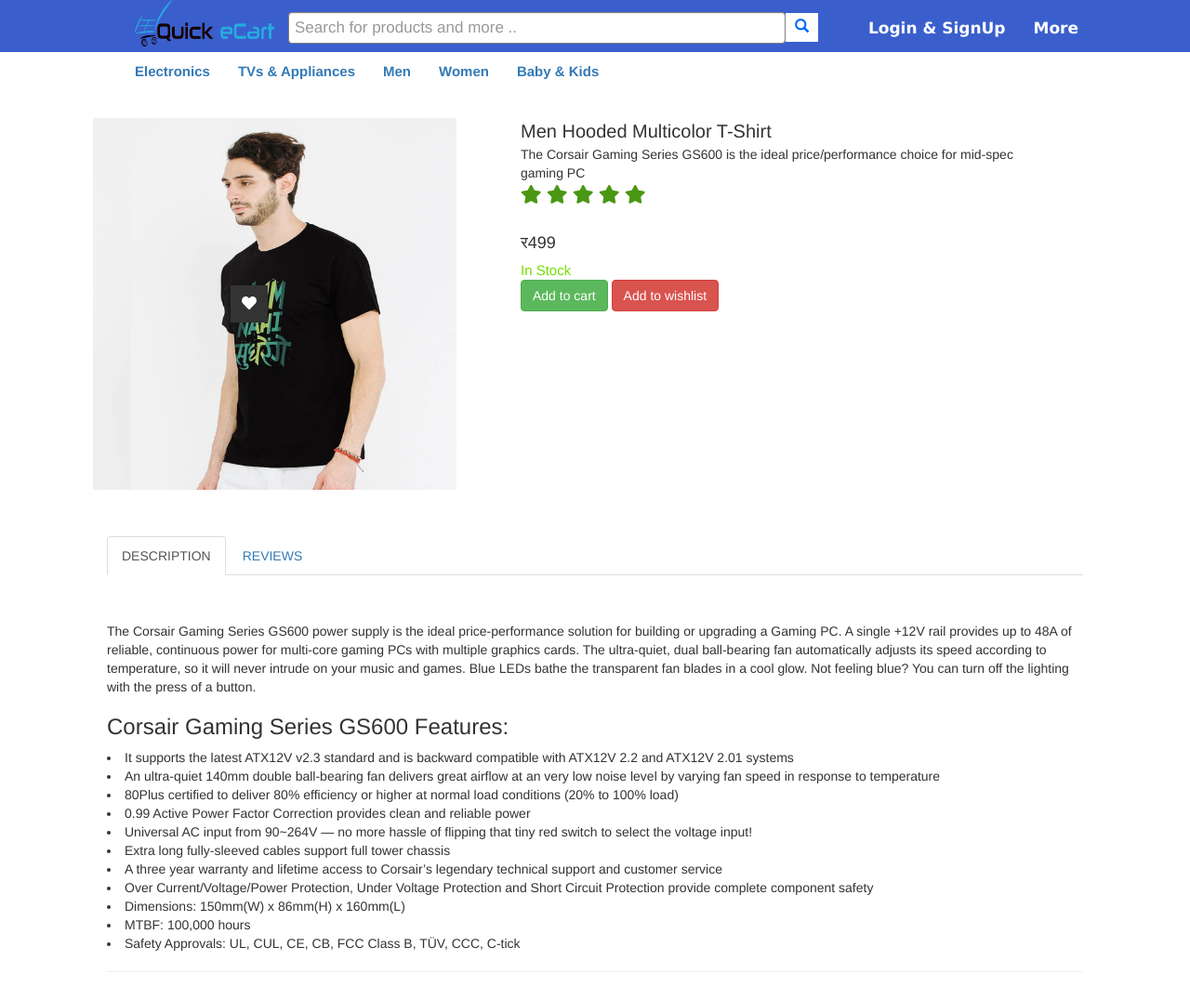
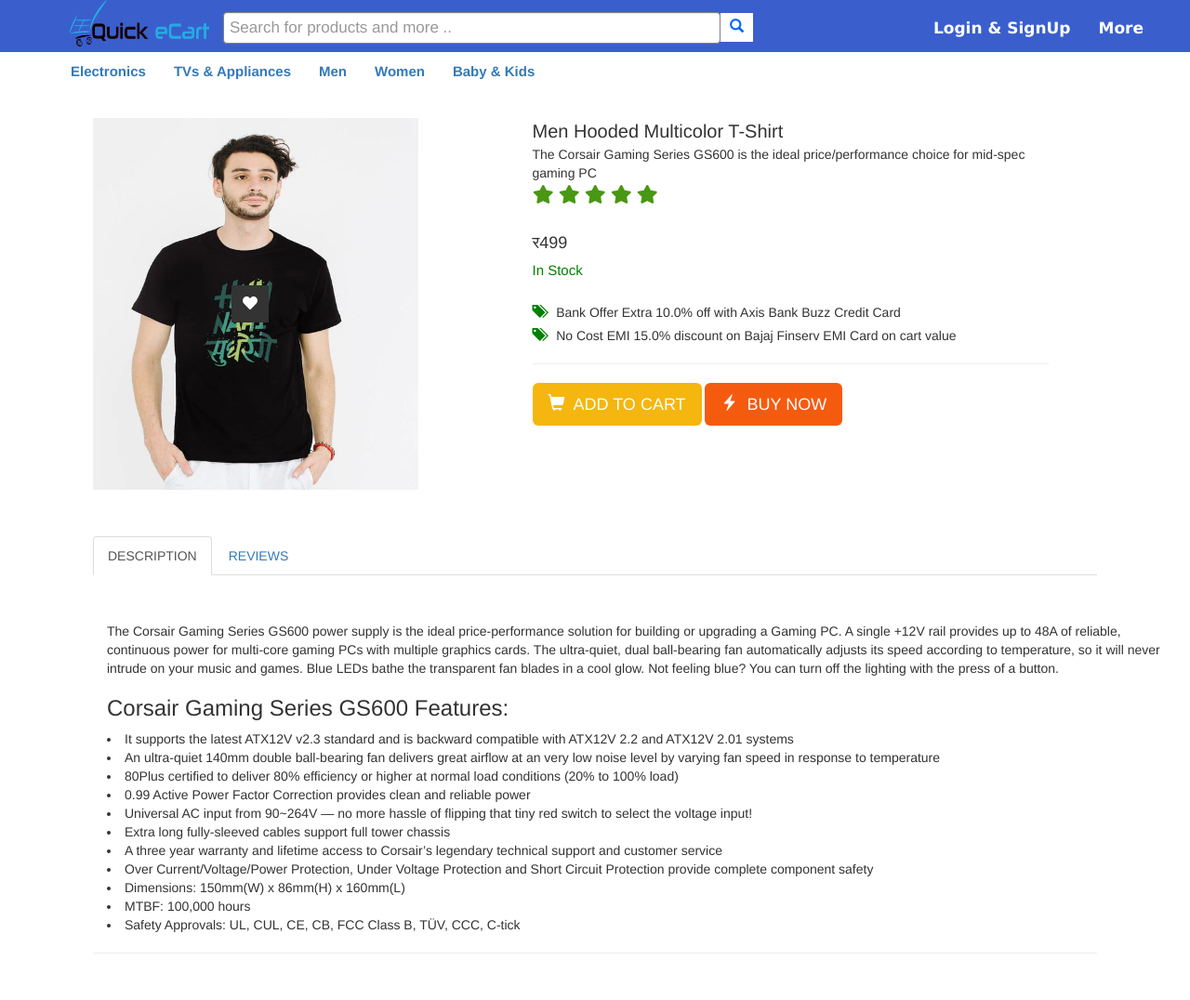
Before and after one commit to vipin-s0106/ECartApplication-Django-, a Django app: a page that uses product/templates/product/product_detail.html in a window 1280 px wide. Shown: the whole page at 93% size. After the commit the page ends 1026 px from the top, so only its background shows below. Run offline with Django 3.2, Linux system fonts and the light colour scheme; data comes from the database, SQL or seed files in the repository; both versions use the stored data as it was after the commit; some libraries are stand-ins or nearby versions.

Commit message:
Intial Commit

```diff
--- a/product/templates/product/product_detail.html
+++ b/product/templates/product/product_detail.html
@@ -54,21 +54,13 @@
 		border-radius: 0px;
 	}
 
-	.container-fluid{
-		max-width: 1140px;
-		margin: 0 auto;
-	}
 
 	.view-wrapper{
 		float: right;
 		max-width: 70%;
 		margin-top: 25px;
 	}
-	.container{
-		padding-left: 0px;
-		padding-right: 0px;
-		max-width: 100%;
-	}
+
 
 	.col-lg-5 .social{width:150px;padding:0;margin:0;list-style:none;opacity:0;transform:translateY(-50%) translateX(-50%);position:absolute;top:60%;left:50%;z-index:1;transition:all .3s ease 0s}
 	.col-lg-5 .social{opacity:1;top:50%}
@@ -91,7 +83,7 @@
 							<div class="product col-md-3 service-image-left">
 								<center>
 									<img class="pic-1" width="350" height="400" src="{{ product.product.product_image1.url }}">
-			                        <img class="pic-2" width="350" height="400" src="{{ product.product.product_image2.url }}">
+			                        <!--  <img class="pic-2" width="350" height="400" src="{{ product.product.product_image2.url }}">-->
 								</center>
 								<ul class="social">
 			                        <li style="margin-left:180px"><a href="#" data-tip="Add to Wishlist"><i class="fa fa-heart"></i></a></li>
@@ -116,18 +108,22 @@
 				                <div class="product-price">र{{ product.product.price|floatformat }}</div>
 				            {% endif %}
 				            {% if product.product.avaiable_stock > 0 %}
-								<div class="product-stock">In Stock</div>
+								<div class="product-stock" style="color:green">In Stock</div>
 							{% else %}
 								<div style="color:red">Out of Stock</div>
 							{% endif %}
+							<br>
+							<div class="product-card-offer"><span class="glyphicon glyphicon-tags" style="color:green"></span>&nbsp&nbsp Bank Offer Extra {{ product.product.card_discount }}% off with Axis Bank Buzz Credit Card</div>
+							<div class="product-emi-offer"><span class="glyphicon glyphicon-tags" style="color:green"></span>&nbsp&nbsp No Cost EMI {{ product.product.emi_discount }}% discount on Bajaj Finserv EMI Card on cart value</div>
+							<hr>
 							<div class="btn-group cart">
-								<button type="button" class="btn btn-success">
-									Add to cart
+								<button type="button" class="btn btn-lg" style="background-color:#F5B60F;color:white">
+									<span class="glyphicon glyphicon-shopping-cart" style="color:white"></span>&nbsp ADD TO CART
 								</button>
 							</div>
 							<div class="btn-group wishlist">
-								<button type="button" class="btn btn-danger">
-									Add to wishlist
+								<button type="button" class="btn btn-lg" style="background-color:#F55B0F;color:white">
+									<span class="glyphicon glyphicon-flash" style="color:white"></span>&nbsp BUY NOW
 								</button>
 							</div>
 						</div>
```
Also changed, not shown: db.sqlite3.
